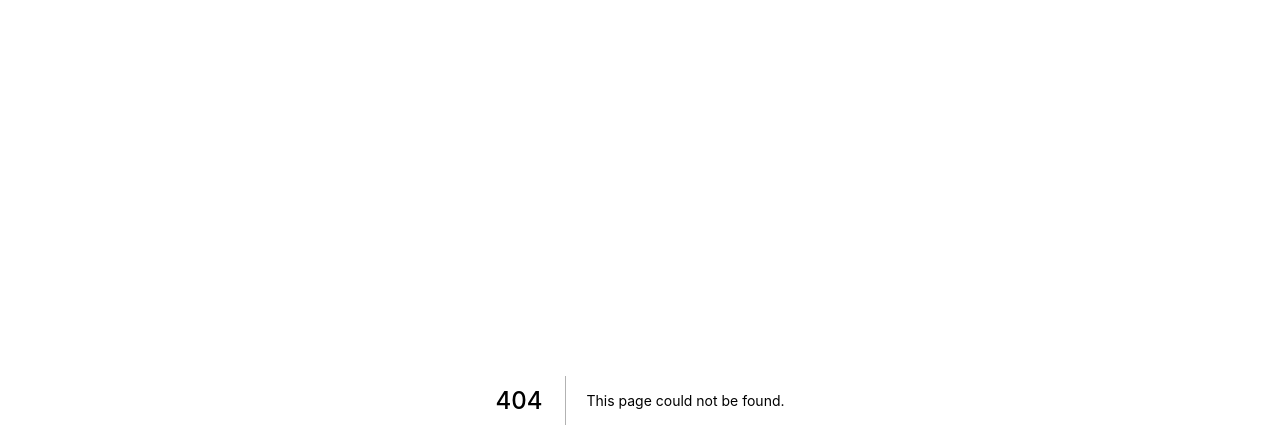
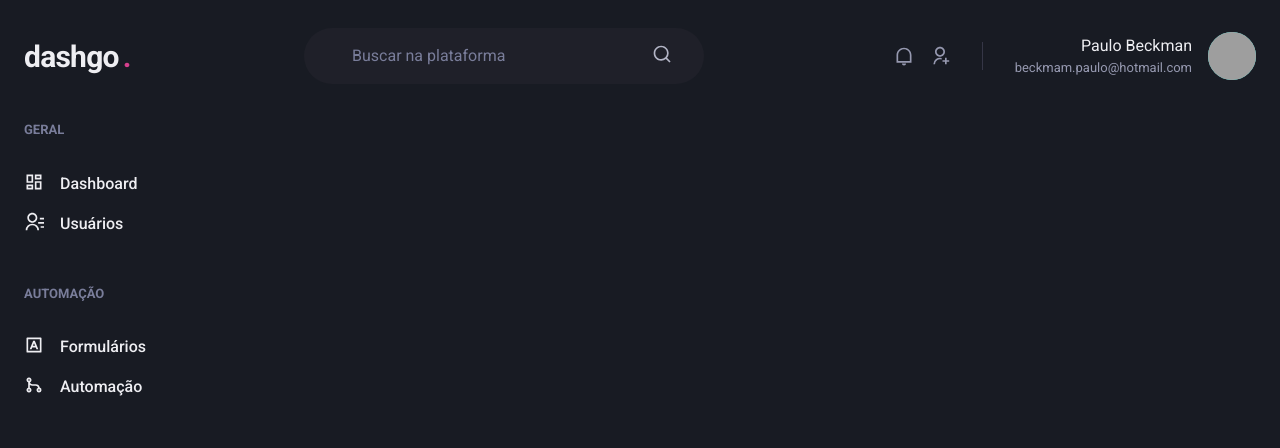
Before and after one commit to paulobeckman/dashgo, a Next.js app: page /dashboard in a window 1280 px wide. Before the commit this address had no page. Shown: the top 448 px of the page. Built offline with nearby package versions, Linux system fonts and the light colour scheme; grey boxes are pictures that could not be loaded.

Commit message:
cerate front-end login and dashboard

```diff
--- a/package.json
+++ b/package.json
@@ -16,7 +16,8 @@
     "framer-motion": "^4.1.17",
     "next": "11.1.2",
     "react": "17.0.2",
-    "react-dom": "17.0.2"
+    "react-dom": "17.0.2",
+    "react-icons": "^4.3.1"
   },
   "devDependencies": {
     "@types/node": "^16.11.4",
--- /dev/null
+++ b/src/components/Header.tsx
@@ -0,0 +1,84 @@
+import { Flex, Text, Input, Icon, HStack, Box, Avatar } from '@chakra-ui/react';
+import { RiNotificationLine, RiSearchLine, RiUserAddLine } from 'react-icons/ri';
+
+export function Header() {
+  return (
+    <Flex
+      as="header"
+      w="100%"
+      maxWidth={1480}
+      h="20"
+      mx="auto"
+      mt="4"
+      px="6"
+      align="center"
+    >
+      <Text
+        fontSize="3xl"
+        fontWeight="bold"
+        letterSpacing="tight"
+        w="64"
+      >
+        dashgo
+        <Text as="span" ml="1" color="pink.500">.</Text>
+      </Text>
+
+      <Flex
+        as="label"
+        flex="1"
+        py="4"
+        px="8"
+        ml="6"
+        maxWidth={400}
+        alignSelf="center"
+        color="gray.200"
+        position="relative"
+        bg="gray.800"
+        borderRadius="full"
+      >
+        <Input
+          color="gray.50"
+          variant="unstyled"
+          px="4"
+          mr="4"
+          placeholder="Buscar na plataforma"
+          _placeholder={{ color: 'gray.400'}}
+        />
+
+        <Icon as={RiSearchLine} fontSize="20" />
+
+
+
+      </Flex>
+
+      <Flex
+        align="center"
+        ml="auto"
+      >
+        <HStack
+          spacing="4"
+          mx="8"
+          pr="8"
+          py="1"
+          color="gray.300"
+          borderRightWidth={1}
+          borderColor="gray.700"
+        >
+          <Icon as={RiNotificationLine} fontSize="20" />
+          <Icon as={RiUserAddLine} fontSize="20" />
+        </HStack>
+
+        <Flex align="center">
+          <Box mr="4" textAlign="right">
+            <Text>Paulo Beckman</Text>
+            <Text color="gray.300" fontSize="small">
+              beckmam.paulo@hotmail.com
+            </Text>
+          </Box>
+
+          <Avatar size="md" name="Paulo Beckman" src="https://github.com/paulobeckman.png"/>
+        </Flex>
+      </Flex>
+    </Flex>
+  );
+};
--- /dev/null
+++ b/src/components/Sidebar.tsx
@@ -0,0 +1,37 @@
+import { Box, Stack, Text, Link, Icon } from '@chakra-ui/react';
+import { RiContactsLine, RiDashboardLine, RiGitMergeLine, RiInputMethodLine } from 'react-icons/ri';
+
+export function Sidebar() {
+  return (
+    <Box as="aside" w="64" mr="8">
+      <Stack spacing="12" align="flex-start">
+        <Box>
+          <Text fontWeight="bold" color="gray.400" fontSize="small">GERAL</Text>
+          <Stack spacing="4" mt="8" align="stretch">
+            <Link display="flex" align="center">
+              <Icon as={RiDashboardLine} fontSize="20" />
+              <Text ml="4" fontWeight="medium">Dashboard</Text>
+            </Link>
+            <Link display="flex" align="center">
+              <Icon as={RiContactsLine} fontSize="20" />
+              <Text ml="4" fontWeight="medium">Usuários</Text>
+            </Link>
+          </Stack>
+        </Box>
+        <Box>
+          <Text fontWeight="bold" color="gray.400" fontSize="small">AUTOMAÇÃO</Text>
+          <Stack spacing="4" mt="8" align="stretch">
+            <Link display="flex" align="center">
+              <Icon as={RiInputMethodLine} fontSize="20" />
+              <Text ml="4" fontWeight="medium">Formulários</Text>
+            </Link>
+            <Link display="flex" align="center">
+              <Icon as={RiGitMergeLine} fontSize="20" />
+              <Text ml="4" fontWeight="medium">Automação</Text>
+            </Link>
+          </Stack>
+        </Box>
+      </Stack>
+    </Box>
+  );
+};
--- /dev/null
+++ b/src/pages/dashboard.tsx
@@ -0,0 +1,21 @@
+import { Flex } from '@chakra-ui/react';
+import { Header } from '../components/Header';
+import { Sidebar } from '../components/Sidebar';
+
+export default function Dashboard() {
+  return (
+    <Flex direction="column" h="100vh">
+      <Header />
+
+      <Flex
+        w="100%"
+        my="6"
+        maxWidth={1480}
+        mx="auto"
+        px="6"
+      >
+        <Sidebar />
+      </Flex>
+    </Flex>
+  );
+};
```
Also changed, not shown: src/components/Form/Input.tsx (added, +27 -0 lines), src/pages/index.tsx (+25 -1 lines), 1 other file (tests, documents, lock files or other folders).
